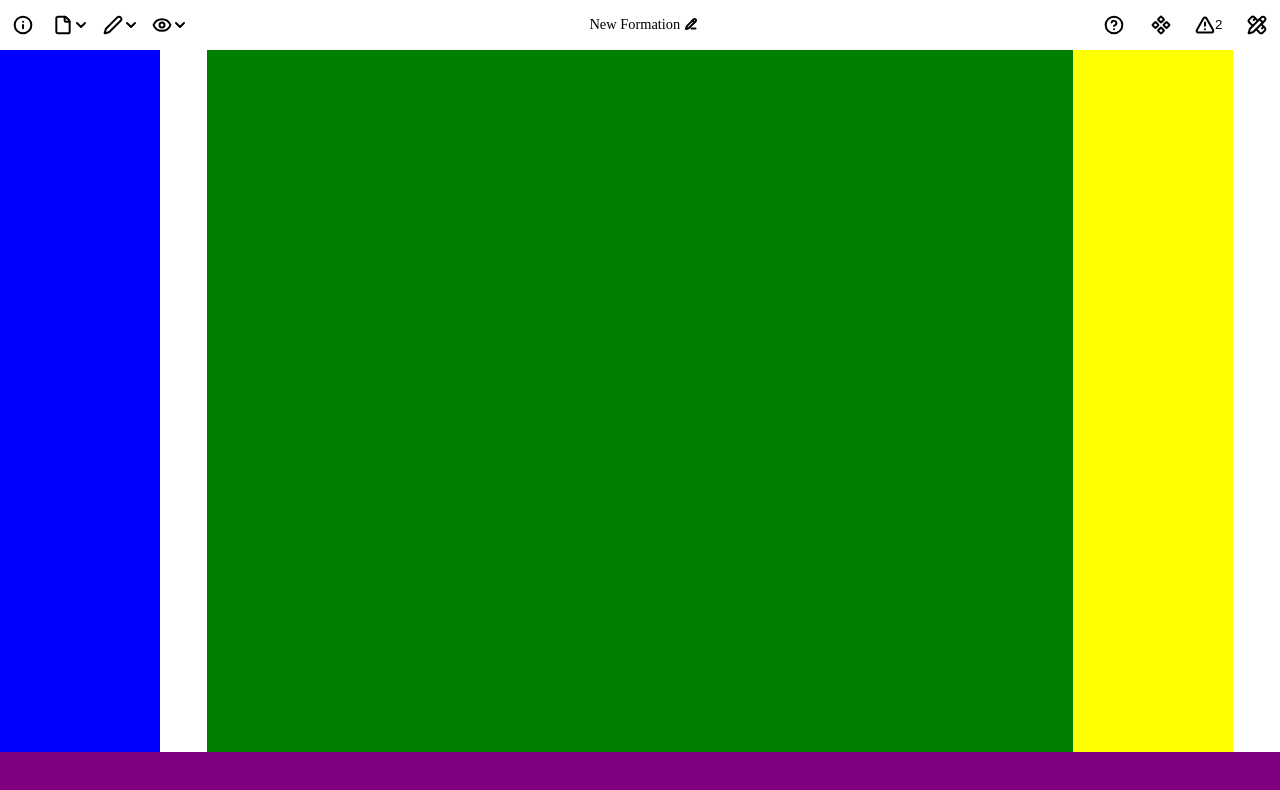
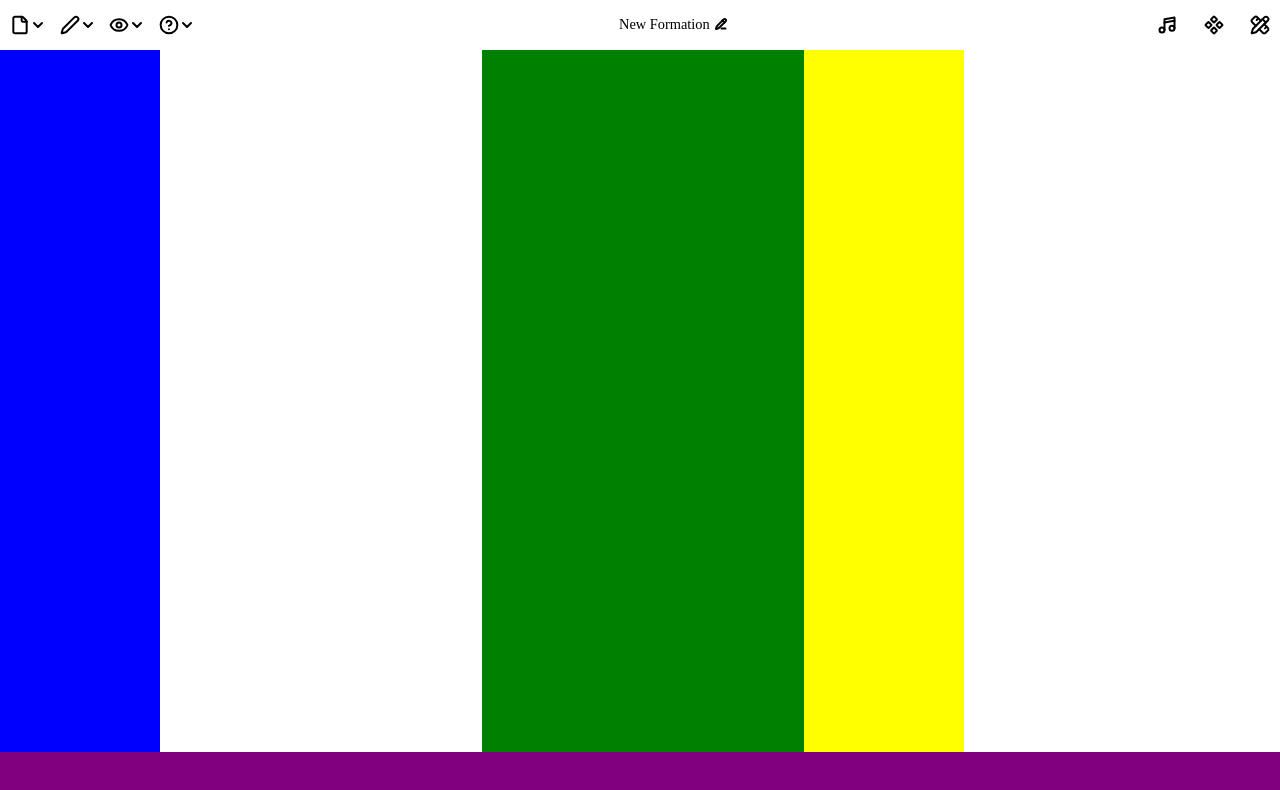
Before and after one commit to LittleKitacho/formation, a SvelteKit app: page / in a window 1280 px wide. Shown: the top 790 px of the page. Built offline with nearby package versions, Linux system fonts and the light colour scheme.

Commit message:
Add tooltip to menu buttons

```diff
--- a/src/lib/MenuButton.svelte
+++ /dev/null
@@ -1,38 +0,0 @@
-<script>
-	/** @type {boolean} */
-	export let wide = false;
-	/** @type {boolean} */
-	export let active = false;
-</script>
-
-<button on:click class:wide class:active>
-	<slot />
-</button>
-
-<style>
-	button {
-		height: 2.9rem;
-		width: 2.9rem;
-		background-color: var(--surface);
-		color: var(--content);
-		border: none;
-		border-radius: 0.5rem;
-		transition: background-color 100ms linear, color 100ms linear;
-		display: flex;
-		align-items: center;
-		justify-content: center;
-	}
-	.wide {
-		width: 3.1rem;
-	}
-	.active {
-		background-color: var(--primary);
-		color: var(--primary-content);
-	}
-	button:hover {
-		background-color: var(--surface-tint);
-	}
-	button.active:hover {
-		background-color: var(--primary-highlight);
-	}
-</style>
--- a/src/lib/index.js
+++ /dev/null
@@ -1 +0,0 @@
-// place files you want to import through the `$lib` alias in this folder.
--- /dev/null
+++ b/src/lib/linger.js
@@ -0,0 +1,16 @@
+/** @type import('svelte/action').Action<HTMLElement, number> */
+export default function linger(node, ms = 1000) {
+	/** @type {NodeJS.Timeout} */
+	let timeout;
+
+	node.addEventListener('mouseenter', () => {
+		timeout = setTimeout(() => node.dispatchEvent(new CustomEvent('linger')), ms);
+	});
+	node.addEventListener('mouseleave', () => clearTimeout(timeout));
+
+	return {
+		destroy: function () {
+			clearTimeout(timeout);
+		}
+	};
+}
--- a/src/routes/MenuBar.svelte
+++ b/src/routes/MenuBar.svelte
@@ -1,6 +1,6 @@
 <script>
-	import MenuButton from '$lib/MenuButton.svelte';
-	import MenuDropdown from '$lib/MenuDropdown.svelte';
+	import MenuButton from './MenuButton.svelte';
+	import MenuDropdown from './MenuDropdown.svelte';
 	import {
 		AlertTriangle,
 		Component,
@@ -8,13 +8,11 @@
 		File,
 		HelpCircle,
 		Info,
+		Music4,
 		Pen,
 		PencilLine,
 		PencilRuler
 	} from 'lucide-svelte';
-
-	/** @type {boolean} */
-	export let infoPaneVisible = false;
 
 	/** @type {string} */
 	let chartName = 'New Formation';
@@ -22,27 +20,30 @@
 
 <nav class="container">
 	<span class="left">
-		<MenuButton active={infoPaneVisible} on:click={() => (infoPaneVisible = !infoPaneVisible)}
-			><Info size="20" absoluteStrokeWidth /></MenuButton
-		>
-		<MenuDropdown>
+		<MenuDropdown tooltip="File">
 			<File size="20" absoluteStrokeWidth slot="icon" />
-			<div slot="dropdown" class="dropdown">
+			<svelte:fragment slot="dropdown">
 				<button>New Chart<span class="shortcut">Ctrl+N</span></button>
 				<button>Open<span class="shortcut">Ctrl+O</span></button>
 				<button>Save<span class="shortcut">Ctrl+S</span></button>
 				<button>Save As<span class="shortcut">Ctrl+Shift+S</span></button>
-			</div>
+			</svelte:fragment>
 		</MenuDropdown>
-		<MenuDropdown>
+		<MenuDropdown tooltip="Edit">
 			<Pen size="20" absoluteStrokeWidth slot="icon" />
-			<div slot="dropdown" class="dropdown">
+			<svelte:fragment slot="dropdown">
 				<button>Undo<span class="shortcut">Ctrl+Z</span></button>
 				<button>Redo<span class="shortcut">Ctrl+Shift+Z</span></button>
-			</div>
+			</svelte:fragment>
 		</MenuDropdown>
-		<MenuDropdown>
+		<MenuDropdown tooltip="View">
 			<Eye size="20" absoluteStrokeWidth slot="icon" />
+		</MenuDropdown>
+		<MenuDropdown tooltip="Get Help">
+			<HelpCircle size="20" absoluteStrokeWidth slot="icon" />
+			<svelte:fragment slot="dropdown">
+				<a href="/help">Get Help</a>
+			</svelte:fragment>
 		</MenuDropdown>
 	</span>
 	<span class="center">
@@ -50,17 +51,13 @@
 		<span class="chart-name-icon"><PencilLine size="12" absoluteStrokeWidth /></span>
 	</span>
 	<span class="right">
-		<MenuButton>
-			<HelpCircle size="20" absoluteStrokeWidth />
+		<MenuButton tooltip="Reference Music">
+			<Music4 size="20" absoluteStrokeWidth />
 		</MenuButton>
-		<MenuButton>
+		<MenuButton tooltip="Groups & Points">
 			<Component size="20" absoluteStrokeWidth />
 		</MenuButton>
-		<MenuButton wide>
-			<AlertTriangle size="20" absoluteStrokeWidth />
-			2
-		</MenuButton>
-		<MenuButton>
+		<MenuButton tooltip="Preview Commands" tooltipOffset={-60}>
 			<PencilRuler size="20" absoluteStrokeWidth />
 		</MenuButton>
 	</span>
@@ -68,11 +65,14 @@
 
 <style>
 	.container {
+		padding: 0 0.2rem;
 		display: flex;
-		height: 100%;
-		width: 100%;
+		height: 3.1rem;
+		width: 100vw;
 		justify-content: space-between;
+		background-color: var(--surface);
 		z-index: 2;
+		border-bottom: 0.05rem solid var(--outline);
 	}
 	.left,
 	.center,
@@ -82,24 +82,6 @@
 	}
 	.left > * {
 		margin-top: 0.1rem;
-	}
-
-	.dropdown > * {
-		display: flex;
-		height: 2rem;
-		padding: 0.4rem 1rem;
-		width: 100%;
-		min-width: max-content;
-		background: none;
-		color: var(--content);
-		border: none;
-		border-radius: 0.5rem;
-		justify-content: space-between;
-		align-content: center;
-	}
-	.dropdown > *:hover {
-		background-color: var(--primary);
-		color: var(--primary-content) !important;
 	}
 	.shortcut {
 		margin-left: 1rem;
--- /dev/null
+++ b/src/routes/MenuButton.svelte
@@ -0,0 +1,78 @@
+<script>
+	import { fly } from 'svelte/transition';
+	import linger from '$lib/linger';
+
+	/** @type {boolean} */
+	export let wide = false;
+	/** @type {boolean} */
+	export let active = false;
+	/** @type {string?} */
+	export let tooltip = null;
+	/** @type {number?} */
+	export let tooltipOffset = 0;
+	/** @type {boolean?} */
+	export let hideTooltipWhenActive = false;
+
+	let tooltipActive = false;
+</script>
+
+<button
+	on:click
+	use:linger={200}
+	on:linger={() => (tooltipActive = true)}
+	on:mouseleave={() => (tooltipActive = false)}
+	class="button"
+	class:wide
+	class:active
+>
+	<slot />
+	{#if tooltip && tooltipActive && !(hideTooltipWhenActive && active)}
+		<div
+			class="tooltip"
+			transition:fly={{ y: 5, duration: 200 }}
+			style:transform="translateX({tooltipOffset}px)"
+		>
+			{tooltip}
+		</div>
+	{/if}
+</button>
+
+<style>
+	button {
+		height: 2.9rem;
+		width: 2.9rem;
+		background-color: var(--surface);
+		color: var(--content);
+		border: none;
+		border-radius: 0.5rem;
+		transition: background-color 100ms linear, color 100ms linear;
+		display: flex;
+		align-items: center;
+		justify-content: center;
+		position: relative;
+	}
+	.wide {
+		width: 3.1rem;
+	}
+	.active {
+		background-color: var(--primary);
+		color: var(--primary-content);
+	}
+	button:hover {
+		background-color: var(--surface-tint);
+	}
+	button.active:hover {
+		background-color: var(--primary-highlight);
+	}
+
+	.tooltip {
+		position: absolute;
+		top: 3rem;
+		background-color: var(--tooltip);
+		color: var(--tooltip-content);
+		padding: 0.4rem 0.7rem;
+		border-radius: 0.5rem;
+		font-size: 0.9rem;
+		width: max-content;
+	}
+</style>
--- a/src/lib/MenuDropdown.svelte
+++ b/src/routes/MenuDropdown.svelte
@@ -4,10 +4,19 @@
 
 	let dropdownActive = false;
 	const toggleDropdown = () => (dropdownActive = !dropdownActive);
+
+	/** @type {string?} */
+	export let tooltip = null;
 </script>
 
 <div class="dropdown" on:mouseleave={() => (dropdownActive = false)} role="menu" tabindex="0">
-	<MenuButton wide on:click={toggleDropdown} active={dropdownActive}>
+	<MenuButton
+		hideTooltipWhenActive
+		wide
+		on:click={toggleDropdown}
+		active={dropdownActive}
+		{tooltip}
+	>
 		<slot name="icon" />
 		<ChevronDown size="16" absoluteStrokeWidth />
 	</MenuButton>
@@ -32,5 +41,26 @@
 		box-shadow: 0 0.1rem 0.5rem var(--shadow);
 		border-radius: 0.5rem;
 		width: auto;
+		z-index: 3;
+	}
+	.content > :global(*) {
+		display: flex;
+		height: 2rem;
+		padding: 0.4rem 1rem;
+		width: 100%;
+		min-width: max-content;
+		background: none;
+		color: var(--content);
+		border: none;
+		border-radius: 0.5rem;
+		justify-content: space-between;
+		align-content: center;
+	}
+	.content > :global(*:hover) {
+		background-color: var(--primary);
+		color: var(--primary-content);
+	}
+	.content > :global(*:hover) :global(*) {
+		color: var(--primary-content) !important;
 	}
 </style>
```
